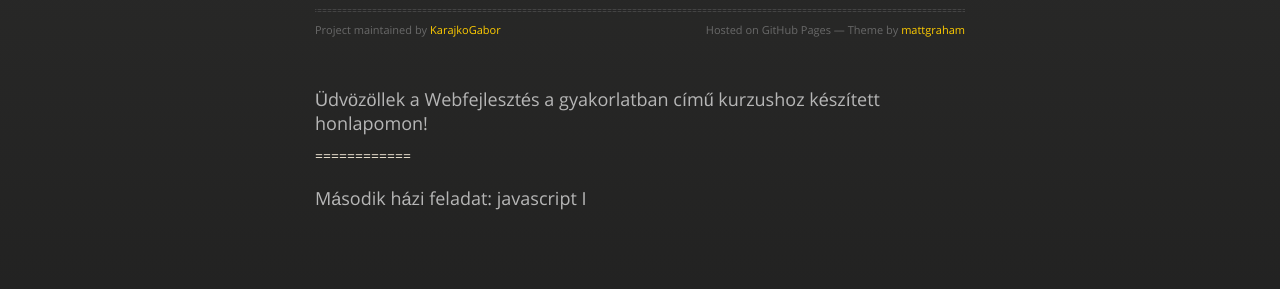
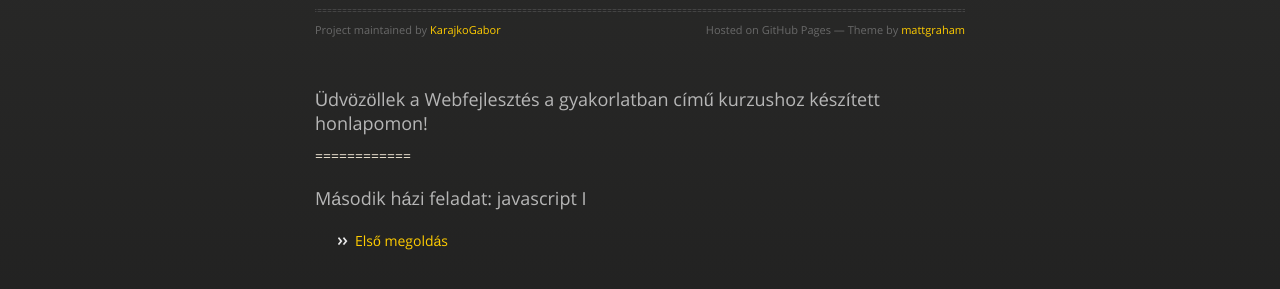
Before and after one commit to KarajkoGabor/Webfejlesztes, a plain HTML site: page index.html in a window 1280 px wide. Shown: the part 147-436 px from the top of the page. Drawn offline with nearby package versions, Linux system fonts and the light colour scheme.

Commit message:
Update index.html

```diff
--- a/index.html
+++ b/index.html
@@ -43,6 +43,10 @@
 
         <h3>Második házi feladat: javascript I </h3>
         <p></p>
+        <ul>
+          <li><a href="homeworks/2/homeWork1.html">Első megoldás</a></li>
+        </ul>
+
       </section>
 
     </div>
```
